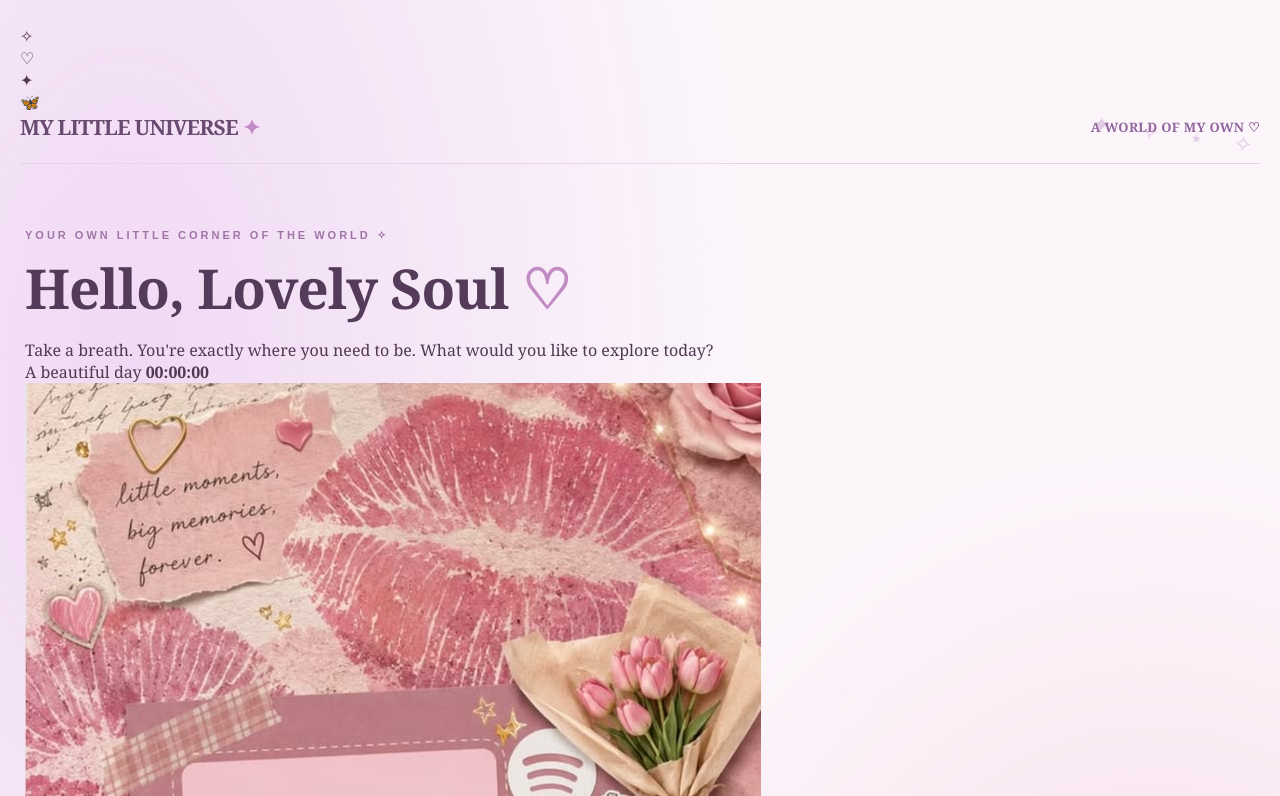
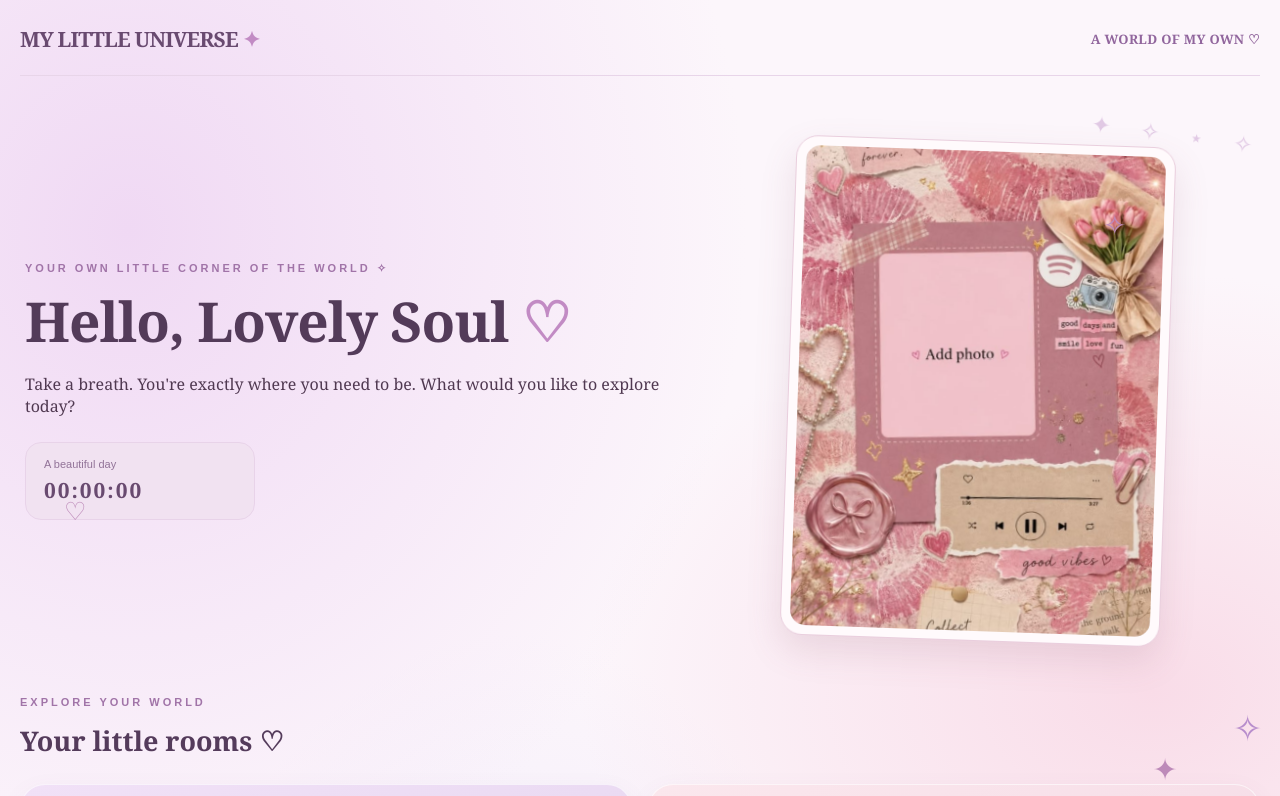
Before and after one commit to Temi11359/My-Little-Universe, a plain HTML site: page index.html in a window 1280 px wide. Both pictures are taken after a click on the button "Enter my universe ✧". Shown: the top 796 px of the page. Drawn offline with Linux system fonts and the light colour scheme.

Commit message:
Add styles for scrapbook homepage layout

```diff
--- a/style.css
+++ b/style.css
@@ -890,3 +890,167 @@ body {
         transition-duration: 0.01ms !important;
     }
 }
+
+
+/* =================================
+   SCRAPBOOK HOMEPAGE DESIGN
+================================= */
+
+/* HERO LAYOUT */
+
+.hero {
+    display: grid;
+    grid-template-columns: 1fr 0.85fr;
+    align-items: center;
+    gap: 25px;
+}
+
+/* HERO IMAGE */
+
+.hero-image {
+    width: 100%;
+    max-width: 380px;
+    margin: 0 auto;
+    padding: 9px;
+    background: #fffafc;
+    border: 1px solid #e9cedd;
+    border-radius: 22px;
+    box-shadow: 0 15px 35px #8b536a25;
+    transform: rotate(2deg);
+    animation: imageAppear 1.2s ease both;
+}
+
+.hero-image img {
+    display: block;
+    width: 100%;
+    aspect-ratio: 3 / 4;
+    object-fit: cover;
+    object-position: center;
+    border-radius: 15px;
+}
+
+/* LIVE CLOCK */
+
+.hero-clock {
+    display: flex;
+    flex-direction: column;
+    gap: 6px;
+    margin-top: 25px;
+    padding: 15px 18px;
+    max-width: 230px;
+    background: #f1e2f1;
+    border: 1px solid #e8d3e9;
+    border-radius: 16px;
+}
+
+.hero-clock span {
+    font-family: Arial, sans-serif;
+    font-size: 11px;
+    color: #927398;
+}
+
+.hero-clock strong {
+    font-size: 21px;
+    color: #694a70;
+    letter-spacing: 2px;
+}
+
+/* FLOATING DECORATIONS */
+
+.floating-decoration {
+    position: absolute;
+    z-index: 2;
+    pointer-events: none;
+    color: #bd8ab9;
+    animation: gentleFloat 4s ease-in-out infinite;
+}
+
+.decoration-one {
+    top: 210px;
+    right: 12%;
+    font-size: 28px;
+}
+
+.decoration-two {
+    top: 500px;
+    left: 5%;
+    font-size: 25px;
+    animation-delay: 1s;
+}
+
+.decoration-three {
+    top: 750px;
+    right: 8%;
+    font-size: 30px;
+    animation-delay: 2s;
+}
+
+.decoration-four {
+    top: 950px;
+    left: 8%;
+    font-size: 25px;
+    animation-delay: 1.5s;
+}
+
+/* DAILY QUOTE BUTTON */
+
+.daily-note button {
+    display: block;
+    margin: 18px auto 0;
+    padding: 11px 20px;
+    border: 1px solid #d8bddf;
+    border-radius: 25px;
+    background: #fff9fd;
+    color: #805d8b;
+    font-size: 12px;
+    font-weight: 700;
+    transition: 0.3s;
+}
+
+.daily-note button:hover {
+    background: #e9d8ef;
+    transform: translateY(-3px);
+}
+
+/* IMAGE ENTRANCE */
+
+@keyframes imageAppear {
+    from {
+        opacity: 0;
+        transform: translateY(25px) rotate(0deg);
+    }
+
+    to {
+        opacity: 1;
+        transform: translateY(0) rotate(2deg);
+    }
+}
+
+/* MOBILE LAYOUT */
+
+@media (max-width: 650px) {
+
+    .hero {
+        display: flex;
+        flex-direction: column;
+        align-items: stretch;
+        gap: 30px;
+    }
+
+    .hero-image {
+        max-width: 340px;
+        width: 90%;
+    }
+
+    .hero-clock {
+        max-width: 100%;
+    }
+
+    .decoration-one {
+        top: 350px;
+    }
+
+    .decoration-two {
+        top: 650px;
+    }
+}
```
